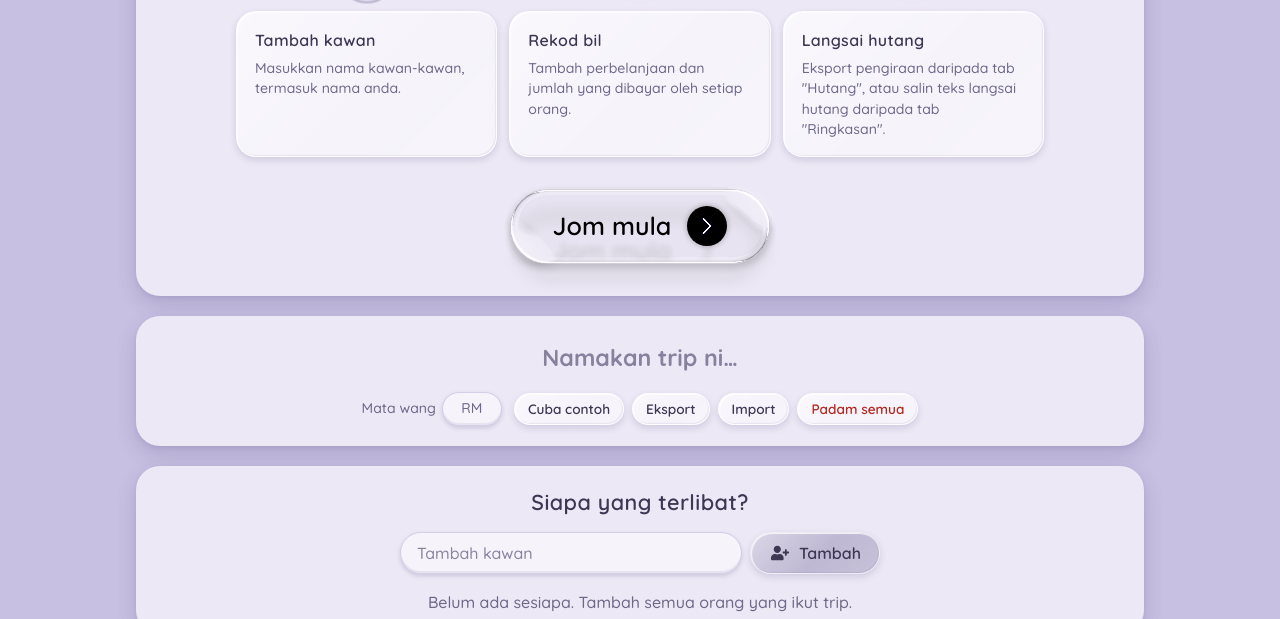
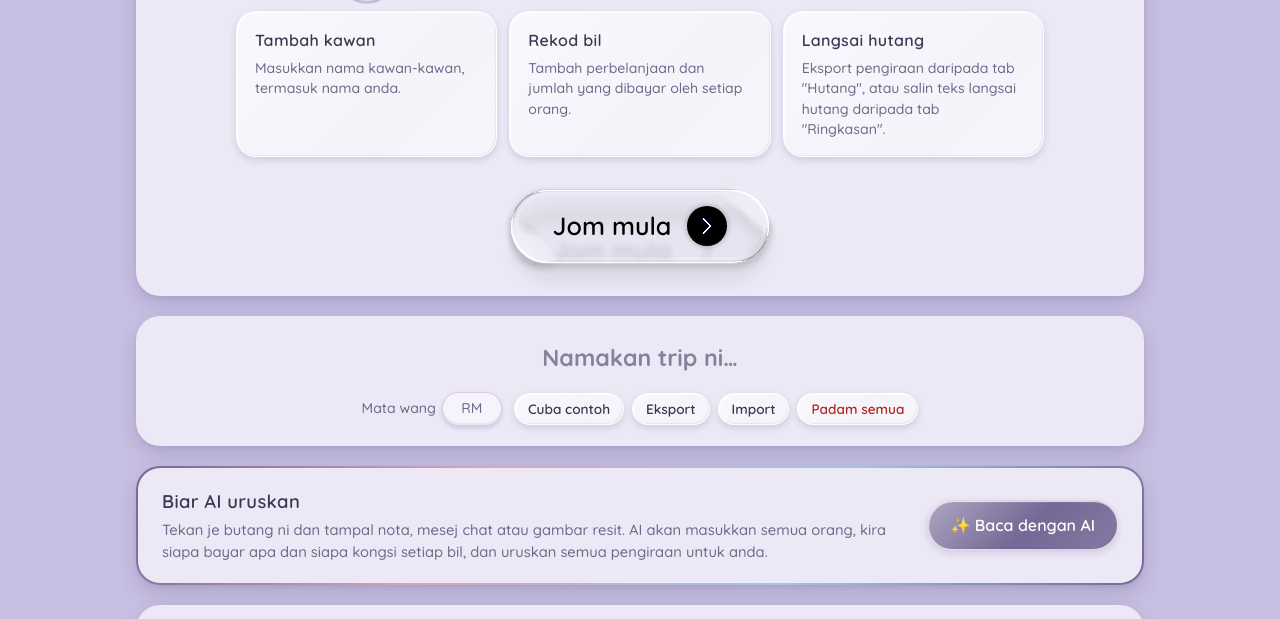
Before and after one commit to ayr132/splitbill, a website: page index.html in a window 1280 px wide. Shown: the part 311-930 px from the top of the page. Drawn offline with nearby package versions, Linux system fonts and the light colour scheme.

Commit message:
Move Read with AI into its own card above Who's involved
Adds a short explanation that one click lets the AI add everyone,
work out who paid and who shares, and do the calculations.

Co-Authored-By: Claude Opus 5.5 <noreply@anthropic.com>

```diff
--- a/i18n.js
+++ b/i18n.js
@@ -188,6 +188,8 @@
 
             // AI import
             aiButton: "✨ Read with AI",
+            aiCardTitle: "Let AI sort it out",
+            aiCardDesc: "Just click the button and paste your notes, a chat message or receipt photos. The AI adds everyone, works out who paid what and who shares each bill, and calculates everything for you.",
             aiTitle: "Read expenses with AI",
             aiDesc: "Paste your notes or a chat message, or add screenshots or receipt photos. The AI works out who paid what and who shares it.",
             aiTextPh: "e.g. Ali paid the Grab rm15 (equally). Chong paid dinner rm100: Ali nasi lemak rm20…",
@@ -403,6 +405,8 @@
             thisExpense: "perbelanjaan ni",
 
             aiButton: "✨ Baca dengan AI",
+            aiCardTitle: "Biar AI uruskan",
+            aiCardDesc: "Tekan je butang ni dan tampal nota, mesej chat atau gambar resit. AI akan masukkan semua orang, kira siapa bayar apa dan siapa kongsi setiap bil, dan uruskan semua pengiraan untuk anda.",
             aiTitle: "Baca perbelanjaan dengan AI",
             aiDesc: "Tampal nota atau mesej chat, atau tambah screenshot atau gambar resit. AI akan kira siapa bayar apa dan siapa yang kongsi.",
             aiTextPh: "cth. Ali bayar Grab rm15 (sama rata). Chong bayar makan rm100: Ali nasi lemak rm20…",
--- a/index.html
+++ b/index.html
@@ -111,6 +111,15 @@
             </div>
         </section>
 
+        <!-- Read with AI shortcut -->
+        <section class="card ai-card" aria-labelledby="aiCardTitle">
+            <div class="ai-card-text">
+                <h2 id="aiCardTitle" data-i18n="aiCardTitle"></h2>
+                <p class="muted" data-i18n="aiCardDesc"></p>
+            </div>
+            <button type="button" class="btn ai-card-btn" id="aiBtn" data-i18n="aiButton"></button>
+        </section>
+
         <!-- Friends (always visible) -->
         <section class="card people-card">
             <h2 class="card-title" data-i18n="friends"></h2>
@@ -130,7 +139,6 @@
                     <p class="muted" data-i18n="sharedDesc"></p>
                 </div>
                 <div class="head-actions">
-                    <button type="button" class="btn ghost" id="aiBtn" data-i18n="aiButton"></button>
                     <button type="button" class="btn" id="addExpenseBtn"><span class="ico ico-bag" aria-hidden="true"></span><span data-i18n="addExpense"></span></button>
                 </div>
             </div>
--- a/style.css
+++ b/style.css
@@ -798,3 +798,22 @@ button:not(.glass-btn):not(.name-btn):not(.remove-btn):active:not(:disabled), .f
     .spend-body { grid-template-columns: 1fr; }
     .pie-wrap { max-width: 240px; margin: 0 auto; width: 100%; }
 }
+
+/* ---------- Read with AI shortcut card ---------- */
+.ai-card {
+    display: flex;
+    align-items: center;
+    gap: 20px;
+    background:
+        linear-gradient(var(--card), var(--card)) padding-box,
+        linear-gradient(120deg, var(--accent), #d8a7c0, #9fc5e8, var(--accent)) border-box;
+    border: 2px solid transparent;
+}
+.ai-card-text { flex: 1; min-width: 0; }
+.ai-card h2 { font-size: 1.15rem; }
+.ai-card .muted { font-size: 0.92rem; margin-top: 4px; }
+.ai-card-btn { flex-shrink: 0; padding: 12px 22px; font-size: 1rem; }
+@media (max-width: 560px) {
+    .ai-card { flex-direction: column; text-align: center; gap: 14px; }
+    .ai-card-btn { width: 100%; }
+}
```
